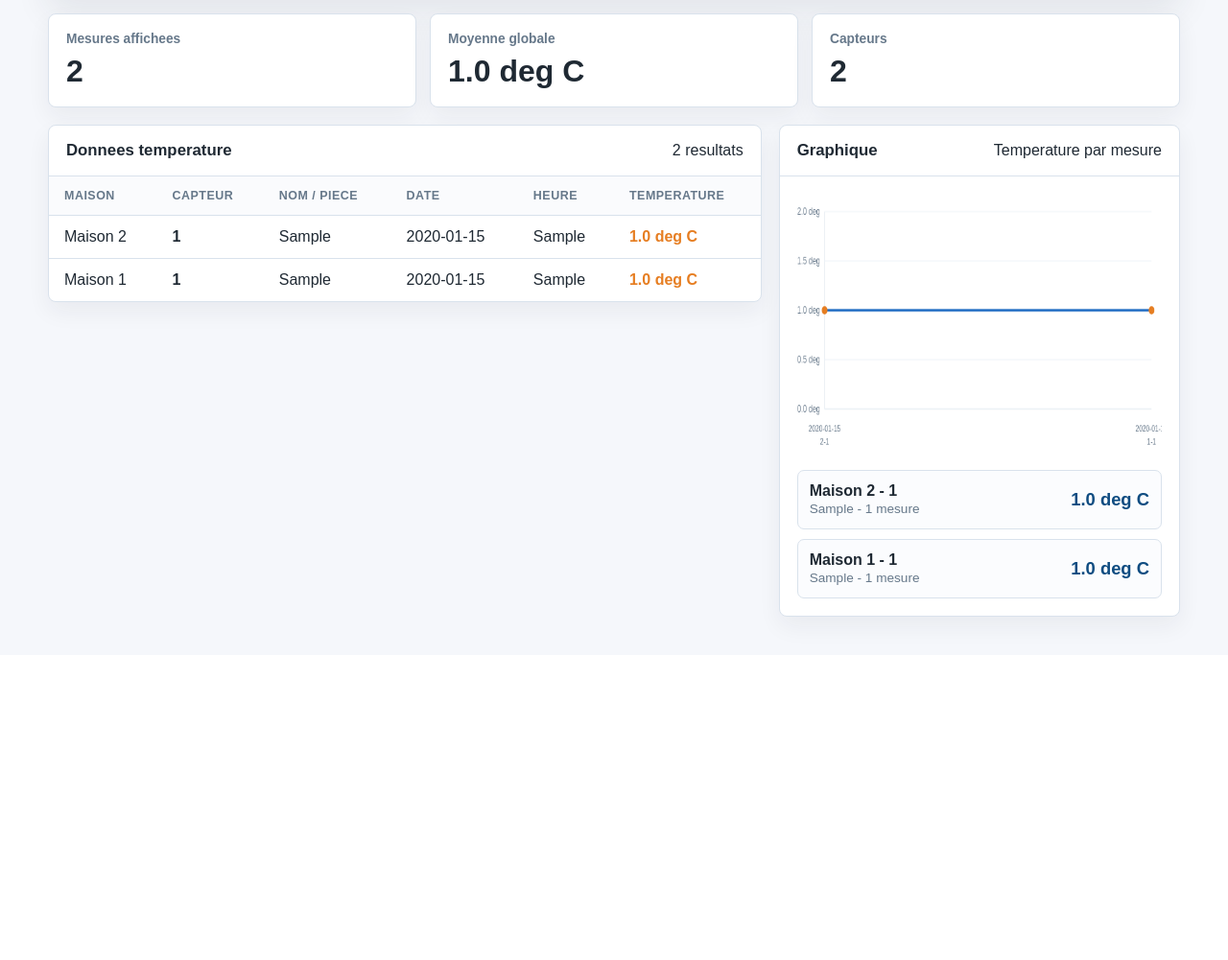
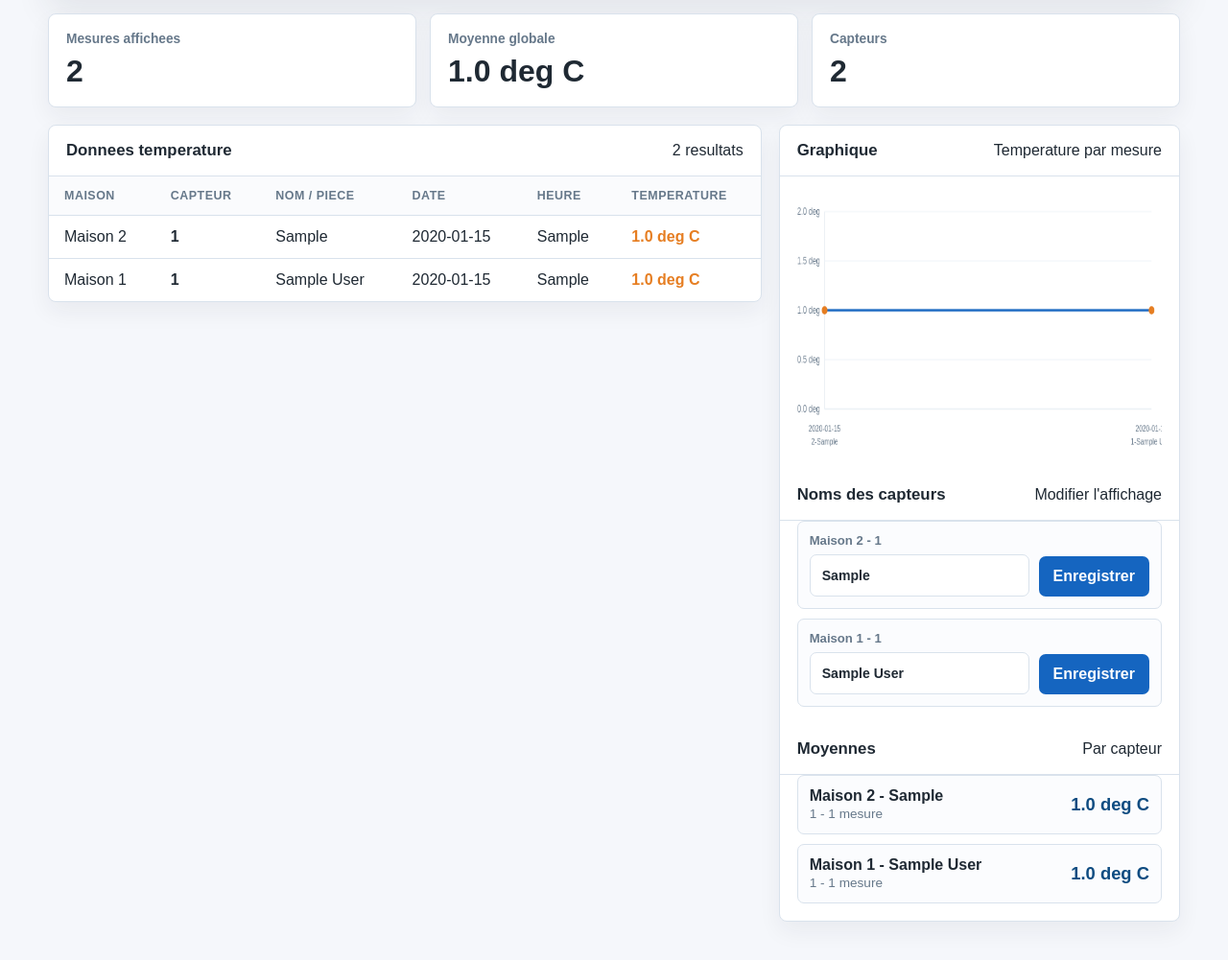
Before and after one commit to AlexKientz67/sae-integrative, a Django app: page /app/ in a window 1280 px wide. Shown: the part 283-1284 px from the top of the page at 96% size. Before the commit the page ends 946 px from the top, so only its background shows below. Run offline with Django 5.2, Linux system fonts and the light colour scheme; tables that the repository leaves empty hold one stand-in row (values such as "Sample post").

Commit message:
add rename

```diff
--- a/saeproject/saeapp/models.py
+++ b/saeproject/saeapp/models.py
@@ -15,3 +15,18 @@ class TemperatureDataM2(models.Model):
     date = models.CharField(max_length=20)
     heure = models.CharField(max_length=20)
     temp = models.FloatField()
+
+
+class SensorName(models.Model):
+    id = models.AutoField(primary_key=True)
+    house_id = models.CharField(max_length=8)
+    capteur_Id = models.CharField(max_length=32)
+    display_name = models.CharField(max_length=80)
+
+    class Meta:
+        constraints = [
+            models.UniqueConstraint(
+                fields=["house_id", "capteur_Id"],
+                name="unique_sensor_name_by_house",
+            )
+        ]
--- a/saeproject/saeapp/templates/saeapp/index.html
+++ b/saeproject/saeapp/templates/saeapp/index.html
@@ -287,6 +287,29 @@
             padding: 0 18px 18px;
         }
 
+        .sensor-editor {
+            display: grid;
+            gap: 10px;
+            padding: 0 18px 18px;
+        }
+
+        .sensor-form {
+            display: grid;
+            grid-template-columns: minmax(0, 1fr) auto;
+            gap: 10px;
+            align-items: end;
+            padding: 12px;
+            border: 1px solid var(--line);
+            border-radius: 7px;
+            background: #fbfcfe;
+        }
+
+        .sensor-form span {
+            color: var(--muted);
+            font-size: .82rem;
+            font-weight: 700;
+        }
+
         .average-row {
             display: grid;
             grid-template-columns: minmax(0, 1fr) auto;
@@ -349,6 +372,10 @@
             .panel-header {
                 align-items: flex-start;
                 flex-direction: column;
+            }
+
+            .sensor-form {
+                grid-template-columns: 1fr;
             }
         }
     </style>
@@ -443,7 +470,7 @@
                                 <tr>
                                     <td>{{ row.maison }}</td>
                                     <td class="sensor">{{ row.Id }}</td>
-                                    <td>{{ row.piece }}</td>
+                                    <td>{{ row.display_name }}</td>
                                     <td>{{ row.date }}</td>
                                     <td>{{ row.heure }}</td>
                                     <td class="temperature">{{ row.temp }} deg C</td>
@@ -466,12 +493,37 @@
                 <div class="chart-wrap">
                     <canvas id="temperatureChart" width="640" height="320"></canvas>
                 </div>
+                <div class="panel-header">
+                    <h2>Noms des capteurs</h2>
+                    <span>Modifier l'affichage</span>
+                </div>
+                <div class="sensor-editor">
+                    {% for sensor in sensor_editor_rows %}
+                        <form class="sensor-form" method="post" action="{% url 'rename_sensor' %}">
+                            {% csrf_token %}
+                            <input type="hidden" name="house_id" value="{{ sensor.maison_id }}">
+                            <input type="hidden" name="sensor_id" value="{{ sensor.sensor }}">
+                            <input type="hidden" name="next" value="{{ request.get_full_path }}">
+                            <label>
+                                <span>{{ sensor.maison }} - {{ sensor.sensor }}</span>
+                                <input type="text" name="display_name" value="{{ sensor.display_name }}" placeholder="{{ sensor.piece }}" maxlength="80">
+                            </label>
+                            <button class="btn" type="submit">Enregistrer</button>
+                        </form>
+                    {% empty %}
+                        <div class="empty">Aucun capteur a renommer.</div>
+                    {% endfor %}
+                </div>
+                <div class="panel-header">
+                    <h2>Moyennes</h2>
+                    <span>Par capteur</span>
+                </div>
                 <div class="averages">
                     {% for average in average_by_sensor %}
                         <div class="average-row">
                             <div>
-                                <b>{{ average.maison }} - {{ average.sensor }}</b><br>
-                                <span>{{ average.piece }} - {{ average.count }} mesure{% if average.count > 1 %}s{% endif %}</span>
+                                <b>{{ average.maison }} - {{ average.display_name }}</b><br>
+                                <span>{{ average.sensor }} - {{ average.count }} mesure{% if average.count > 1 %}s{% endif %}</span>
                             </div>
                             <strong>{{ average.average }} deg C</strong>
                         </div>
@@ -568,7 +620,7 @@
             points.forEach((point, index) => {
                 if (index % Math.ceil(points.length / 5) === 0 || index === points.length - 1) {
                     ctx.fillText(point.row.date, point.x, height - 26);
-                    ctx.fillText(`${point.row.maison_id}-${point.row.Id}`, point.x, height - 10);
+                    ctx.fillText(`${point.row.maison_id}-${point.row.display_name}`, point.x, height - 10);
                 }
             });
         }
--- a/saeproject/saeapp/urls.py
+++ b/saeproject/saeapp/urls.py
@@ -5,5 +5,6 @@ from . import views
 urlpatterns = [
     path('', views.index, name='index'),
     path('index', views.index, name='index_legacy'),
+    path('capteurs/renommer', views.rename_sensor, name='rename_sensor'),
     path('export.csv', views.export_csv, name='export_csv'),
 ]
--- a/saeproject/saeapp/views.py
+++ b/saeproject/saeapp/views.py
@@ -3,8 +3,11 @@ from datetime import datetime
 
 from django.db import DatabaseError
 from django.http import HttpResponse
+from django.shortcuts import redirect
 from django.shortcuts import render
+from django.urls import reverse
 
+from .models import SensorName
 from .models import TemperatureDataM1
 from .models import TemperatureDataM2
 
@@ -39,6 +42,7 @@ def _row_date(row):
 
 def _load_temperature_rows(house_filter=""):
     rows = []
+    custom_names = _sensor_name_map()
 
     for house_id, house_label, model in HOUSE_SOURCES:
         if house_filter and house_filter != house_id:
@@ -51,13 +55,16 @@ def _load_temperature_rows(house_filter=""):
                 .values("capteur_Id", "piece", "date", "heure", "temp")
             )
             for row in queryset:
+                sensor_id = row["capteur_Id"]
+                display_name = custom_names.get((house_id, sensor_id), row["piece"])
                 rows.append(
                     {
                         "maison_id": house_id,
                         "maison": house_label,
-                        "Id": row["capteur_Id"],
-                        "capteur_Id": row["capteur_Id"],
+                        "Id": sensor_id,
+                        "capteur_Id": sensor_id,
                         "piece": row["piece"],
+                        "display_name": display_name,
                         "date": row["date"],
                         "heure": row["heure"],
                         "temp": row["temp"],
@@ -67,6 +74,16 @@ def _load_temperature_rows(house_filter=""):
             continue
 
     return rows
+
+
+def _sensor_name_map():
+    try:
+        return {
+            (name.house_id, name.capteur_Id): name.display_name
+            for name in SensorName.objects.all()
+        }
+    except DatabaseError:
+        return {}
 
 
 def _filtered_rows(request):
@@ -81,7 +98,11 @@ def _filtered_rows(request):
         rows = [
             row
             for row in rows
-            if sensor_lower in row["Id"].lower() or sensor_lower in row["piece"].lower()
+            if (
+                sensor_lower in row["Id"].lower()
+                or sensor_lower in row["piece"].lower()
+                or sensor_lower in row["display_name"].lower()
+            )
         ]
 
     if start:
@@ -112,6 +133,7 @@ def _average_by_sensor(rows):
                 "total": 0,
                 "count": 0,
                 "piece": row["piece"],
+                "display_name": row["display_name"],
                 "maison": row["maison"],
                 "sensor": row["Id"],
             },
@@ -124,11 +146,29 @@ def _average_by_sensor(rows):
             "maison": values["maison"],
             "sensor": values["sensor"],
             "piece": values["piece"],
+            "display_name": values["display_name"],
             "average": round(values["total"] / values["count"], 1),
             "count": values["count"],
         }
         for values in grouped.values()
     ]
+
+
+def _sensor_editor_rows(rows):
+    sensors = {}
+    for row in rows:
+        key = (row["maison_id"], row["Id"])
+        sensors.setdefault(
+            key,
+            {
+                "maison_id": row["maison_id"],
+                "maison": row["maison"],
+                "sensor": row["Id"],
+                "piece": row["piece"],
+                "display_name": row["display_name"],
+            },
+        )
+    return list(sensors.values())
 
 
 def index(request):
@@ -139,6 +179,7 @@ def index(request):
     context = {
         "rows": rows,
         "average_by_sensor": average_by_sensor,
+        "sensor_editor_rows": _sensor_editor_rows(rows),
         "global_average": round(sum(float(row["temp"]) for row in rows) / len(rows), 1) if rows else None,
         "houses": HOUSE_SOURCES,
         "house_filter": request.GET.get("house", "").strip(),
@@ -152,14 +193,50 @@ def index(request):
     return render(request, "saeapp/index.html", context)
 
 
+def rename_sensor(request):
+    if request.method != "POST":
+        return redirect("index")
+
+    house_id = request.POST.get("house_id", "").strip()
+    sensor_id = request.POST.get("sensor_id", "").strip()
+    display_name = request.POST.get("display_name", "").strip()
+    next_url = request.POST.get("next", "").strip() or reverse("index")
+    if not next_url.startswith("/") or next_url.startswith("//"):
+        next_url = reverse("index")
+
+    if not house_id or not sensor_id:
+        return redirect(next_url)
+
+    if display_name:
+        SensorName.objects.update_or_create(
+            house_id=house_id,
+            capteur_Id=sensor_id,
+            defaults={"display_name": display_name},
+        )
+    else:
+        SensorName.objects.filter(house_id=house_id, capteur_Id=sensor_id).delete()
+
+    return redirect(next_url)
+
+
 def export_csv(request):
     rows = _filtered_rows(request)
     response = HttpResponse(content_type="text/csv; charset=utf-8")
     response["Content-Disposition"] = 'attachment; filename="temperatures.csv"'
 
     writer = csv.writer(response)
-    writer.writerow(["maison", "capteur", "piece", "date", "heure", "temperature"])
+    writer.writerow(["maison", "capteur", "nom", "piece", "date", "heure", "temperature"])
     for row in rows:
-        writer.writerow([row["maison"], row["Id"], row["piece"], row["date"], row["heure"], row["temp"]])
+        writer.writerow(
+            [
+                row["maison"],
+                row["Id"],
+                row["display_name"],
+                row["piece"],
+                row["date"],
+                row["heure"],
+                row["temp"],
+            ]
+        )
 
     return response
```
Also changed, not shown: saeproject/saeapp/tests.py (+45 -4 lines), saeproject/saeapp/migrations/0002_sensorname.py (added).
